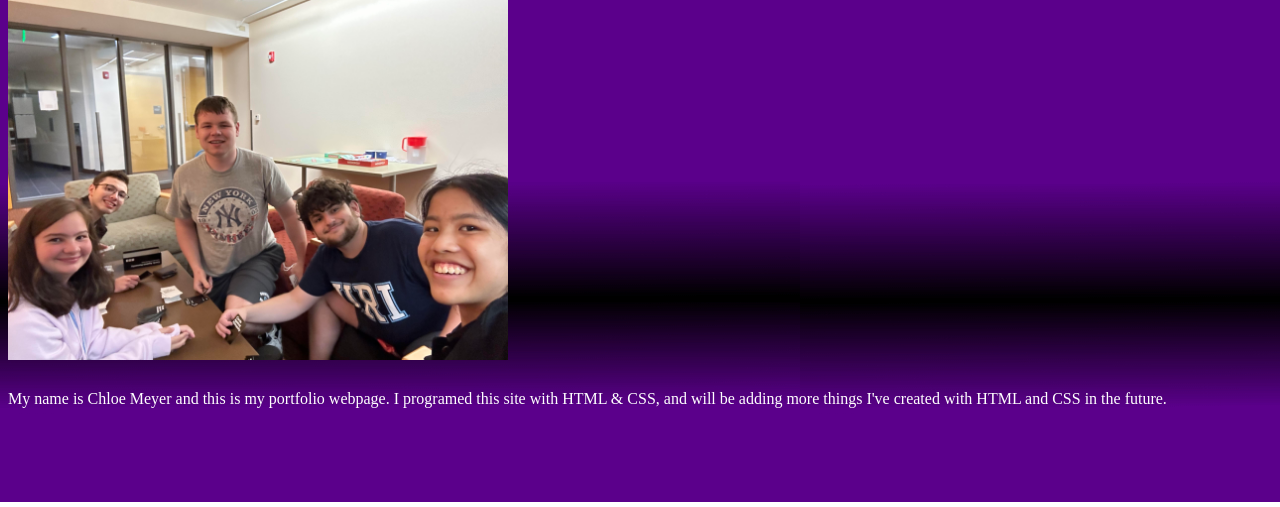
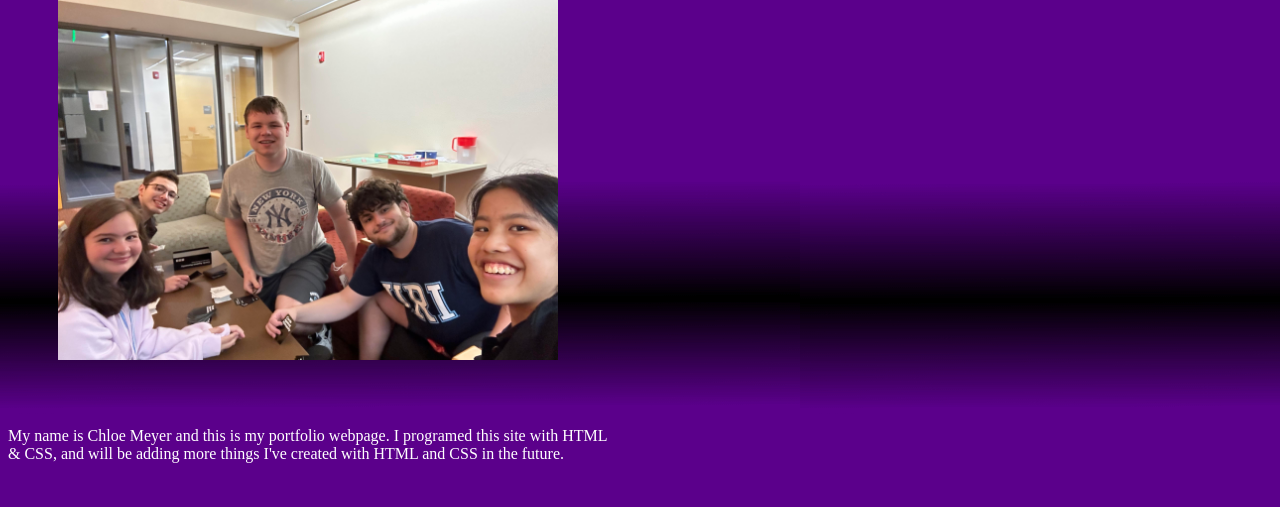
Before and after one commit to MadamePitohui/MadamePitohui.github.io, a plain HTML site: page index.html in a window 1280 px wide. Shown: the part 298-805 px from the top of the page. Drawn offline with Linux system fonts and the light colour scheme.

Commit message:
Add files via upload

```diff
--- a/index.html
+++ b/index.html
@@ -23,15 +23,19 @@
         </tr>
         </table>
     <br>
-    <h1>
+    <h1 align="center">
+    <div>
     <strong>
     Welcome to Chloe Meyer's Portfolio!
     </strong>
     <br>
-    <img src="chloexmeyer.jpg" at="Me with friends" width="500">
+    <img src="chloexmeyer.jpg" at="Chloe Meyer with friends" width="500">
+    </div>
     <br>
     </h1>
+    <div>
     My name is Chloe Meyer and this is my portfolio webpage. I programed this site with HTML & CSS, and will be adding more things I've created with HTML and CSS in the future.
+    </div>
     <br>
     <br>
 </body>
--- a/mystyle.css
+++ b/mystyle.css
@@ -6,3 +6,6 @@ body {
     background-image: url("Backround.jpg");
     color: rgb(255, 255, 255);
 }
+div {
+    width: 600px;
+    }
```
Also changed, not shown: about.html (+5 -1 lines), javascripts.html (+4 -2 lines).
